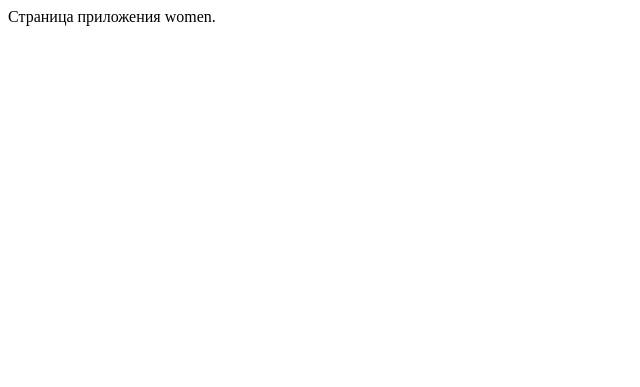
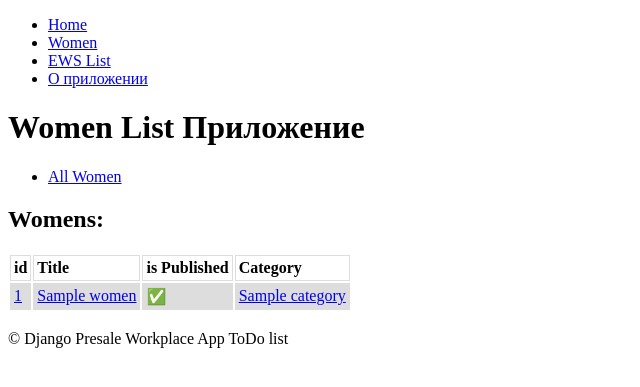
Before and after one commit to fletch4503/drf, a Django app: page /women/ in a window 1280 px wide. Shown: the top 387 px of the page, without its empty margins (0-640 px from the left). Run offline with Django 5.2, Linux system fonts and the light colour scheme; tables that the repository leaves empty hold one stand-in row (values such as "Sample post").

Commit message:
Fillin DBase + women app add functionality

```diff
--- a/UsefulCommands.txt
+++ b/UsefulCommands.txt
@@ -32,7 +32,8 @@ git remote add origin https://github.com/fletch4503/pwp_FastAPI.git     - add re
 docker compose up -d pg                                                 - Install pg db in Docker
 docker compose ps                                                       - check state Docker
 poetry install                                                      - install packages in order to pyproject.toml file
-python -m venv .venv                                                 - install virtual env
+python -m venv .venv                                                - install virtual env
+.venv/scripts/activate                                              - activate virtual env
 alembic init -t async alembic                                       - initiate alembic dir and setting it up
 alembic revision --autogenerate -m "Create User Table"              - create  db migration
 alembic revision --autogenerate -m "Create access_tokens table"
--- a/drfsite/drfsite/settings.py
+++ b/drfsite/drfsite/settings.py
@@ -25,7 +25,7 @@ SECRET_KEY = "django-insecure-$7keb2q!=rvz1y4+^2vn@3($n%r%&=50ixzzl#$4=359j7fedt
 # SECURITY WARNING: don't run with debug turned on in production!
 DEBUG = True
 
-ALLOWED_HOSTS = []
+ALLOWED_HOSTS = ['127.0.0.1']
 
 
 # Application definition
--- a/drfsite/ews_list/models.py
+++ b/drfsite/ews_list/models.py
@@ -1,4 +1,5 @@
 from django.db import models
+
 
 # Create your models here.
 class ewsitem(models.Model):
@@ -13,6 +14,7 @@ class ewsitem(models.Model):
     time_receive = models.DateTimeField(auto_now_add=True)  # Время получения
     done = models.BooleanField(default=False)  # Обработано
     cat = models.ForeignKey('Category', on_delete=models.PROTECT, null=True)
+
     # log.warning("Got some data. email_title: %s, sender: %s, done: %s", email_title, sender, done)
 
     def __str__(self):
--- a/drfsite/ews_list/serializers.py
+++ b/drfsite/ews_list/serializers.py
@@ -10,6 +10,7 @@ class ewsitemModel:
     def __init__(self, email_title, sender):
         self.email_title = email_title
         self.sender = sender
+
 
 class ewsitemSerializer(serializers.ModelSerializer):
     class Meta:
--- a/drfsite/ews_list/urls.py
+++ b/drfsite/ews_list/urls.py
@@ -1,7 +1,5 @@
 from django.urls import (
     path,
-    re_path,
-    include,
 )
 
 from . import views
--- a/drfsite/women/apps.py
+++ b/drfsite/women/apps.py
@@ -4,3 +4,5 @@ from django.apps import AppConfig
 class WomenConfig(AppConfig):
     default_auto_field = "django.db.models.BigAutoField"
     name = "women"
+    verbose_name = "Women List"
+    label = "women"
--- a/drfsite/women/models.py
+++ b/drfsite/women/models.py
@@ -9,6 +9,10 @@ class Women(models.Model):
     is_published = models.BooleanField(default=True)
     cat = models.ForeignKey('Category', on_delete=models.PROTECT, null=True)
 
+    class Meta:
+        ordering = ("id",)  # со знаком '-' - обратная сортировка
+        verbose_name = "Women Item"
+
     def __str__(self):
         return self.title
 
--- a/drfsite/women/serializers.py
+++ b/drfsite/women/serializers.py
@@ -10,6 +10,7 @@ class WomenModel:
     def __init__(self, title, content):
         self.title = title
         self.content = content
+
 
 class WomenSerializer(serializers.ModelSerializer):
     class Meta:
--- a/drfsite/women/templates/women/components/women_list.html
+++ b/drfsite/women/templates/women/components/women_list.html
@@ -17,25 +17,29 @@
   <table>
   <tr>
     <th>id</th>
-    <th>What to Do</th>
-    <th>Current Status</th>
+    <th>Title</th>
+    <th>is Published</th>
+    <th>Category</th>
   </tr>
   <ul>
-    {% for todo_item in object_list %}
+    {% for women_item in object_list %}
       <tr>
         <td>
-          <a href="{% url 'todo_list:detail' pk=todo_item.pk %}"> {{todo_item.pk}} </a>
+          <a href="{% url 'women:detail' pk=women_item.pk %}"> {{women_item.pk}} </a>
         </td>
         <td>
-          <a href="{% url 'todo_list:detail' pk=todo_item.pk %}"> {{ todo_item.title }} </a>
+          <a href="{% url 'women:detail' pk=women_item.pk %}"> {{ women_item.title }} </a>
         </td>
         <td>
-          {% if todo_item.done %}
+          {% if women_item.is_published %}
             ✅
           {% else %}
             ❌
           {% endif %} <br>
         </td>
+        <td>
+          <a href="{% url 'women:detail' pk=women_item.pk %}"> {{ women_item.cat }} </a>
+        </td>
       </tr>
     {% endfor %}
   </ul>
--- a/drfsite/women/templates/index.html
+++ b/drfsite/women/templates/women/index.html
@@ -7,10 +7,9 @@
 {% block body %}
   <h1>Women List Приложение</h1>
   <ul>
-    <li><a href="{% url 'women:list' %}">All Todo items</a></li>
-    <li><a href="{% url 'women:done' %}">Done todo items</a></li>
+    <li><a href="{% url 'women:list' %}">All Women</a></li>
   </ul>
 
-  <h2>ToDos:</h2>
+  <h2>Womens:</h2>
   {% include 'women/components/women_list.html' %}
 {% endblock body %}
--- a/drfsite/women/urls.py
+++ b/drfsite/women/urls.py
@@ -6,5 +6,8 @@ from . import views
 app_name = "women"
 
 urlpatterns = [
-    path("", views.women_index, name="index"),
+    path("", views.WomenListIndexView.as_view(), name="index"),
+    path("list/", views.WomenListView.as_view(), name="list"),  # Список всех женщин - отображение на основе класса
+    path("<int:pk>/", views.WomenDetailView.as_view(), name="detail"),  # Детальный вид по элементу из списка
+
 ]
--- a/drfsite/women/views.py
+++ b/drfsite/women/views.py
@@ -1,5 +1,9 @@
-# from django.shortcuts import render
-from django.http import HttpResponse
+from django.http import HttpResponse, HttpRequest
+from django.shortcuts import render
+from django.views.generic import (
+    ListView,
+    DetailView,
+)
 from rest_framework import generics
 # CreateAPIView – создание данных по POST-запросу;
 # ListAPIView – чтение списка данных по GET-запросу;
@@ -17,33 +21,56 @@ from .models import Women
 from .serializers import WomenSerializer
 
 
-def women_index(request):
-    return HttpResponse("Страница приложения women.")
+def women_index(request: HttpRequest) -> HttpResponse:  # Описываем действия
+    # def index_view(request: HttpRequest, pk) -> HttpResponse:  # Описываем действия для Functional view
+    # conf_logging(level=logging.DEBUG)
+    w_items = Women.objects.all()[:3]
+    return render(
+        request,
+        template_name="women/index.html",
+        context={"women": w_items},  # Обращение в БД за всеми элементами
+    )
+    # return HttpResponse("Страница приложения women.")
 
-# класс, по которому возвращается список записей в JSON-формате
-class WomenAPIList(generics. ListCreateAPIView):
+
+class WomenListView(ListView):  # ListView - готовые объекты для отображения из django.views.generic
+    model = Women
+
+
+class WomenDetailView(DetailView):  # делаем свой класс на основе TemplateView. Детальный вид
+    model = Women
+
+
+class WomenListIndexView(ListView):  # делаем свой класс на основе TemplateView. Выводим список
+    template_name = "women/index.html"
+    queryset = Women.objects.all()
+
+
+# класс, по которому возвращается список записей в JSON-формате по REST_FRAMEWORK
+class WomenAPIList(generics.ListCreateAPIView):
     queryset = Women.objects.all()
     serializer_class = WomenSerializer
 
-# класс для отображения содержимого БД или внесения изменений в БД
-class WomenAPIView(APIView):
+
+# класс для отображения содержимого БД или внесения изменений в БД по REST_FRAMEWORK
+class WomenAPIView(APIView):  # отображение на основе классов по REST_FRAMEWORK!!!
 
     def get(self, request):
         w = Women.objects.all()
         return Response({'posts': WomenSerializer(w, many=True).data})
 
     def post(self, request):
-        serializer = WomenSerializer(data=request.data)
-        serializer.is_valid(raise_exception=True)
-        serializer.save()
-        # post_new = Women.objects.create(
-        #     title=request.data['title'],
-        #     content=request.data['content'],
-        #     cat_id=request.data['cat_id']
-        # )
+        # serializer = WomenSerializer(data=request.data)
+        # serializer.is_valid(raise_exception=True)
+        # serializer.save()
+        post_new = Women.objects.create(
+            title=request.data['title'],
+            content=request.data['content'],
+            cat_id=request.data['cat_id']
+        )
 
-        # return Response({'post': WomenSerializer(post_new).data})
-        return Response({'post': serializer.data})
+        return Response({'post': WomenSerializer(post_new).data})
+        # return Response({'post': serializer.data})
 
     def put(self, request, *args, **kwargs):
         pk = kwargs.get("pk", None)
```
Also changed, not shown: drfsite/ews_list/views.py (+7 -4 lines), drfsite/women/templates/women/women_detail.html (added, +16 -0 lines), drfsite/women/templates/women/women_list.html (added, +10 -0 lines), drfsite/women/templates/women/base.html (renamed from drfsite/women/templates/base.html).
